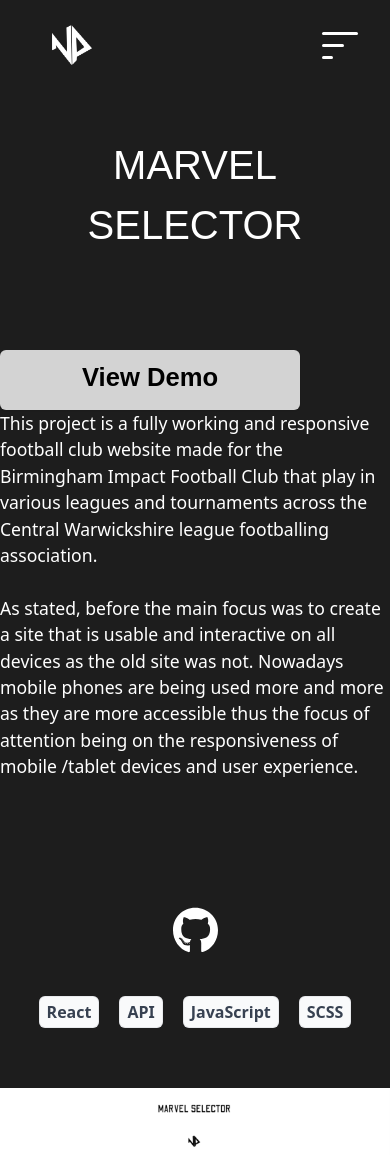
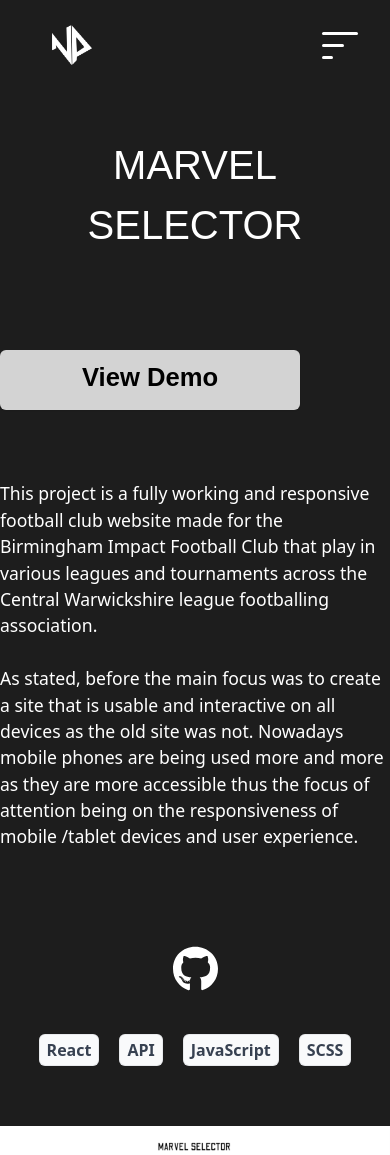
Before and after one commit to Nathan-47/nathanparchment.com-v03, a React (Create React App) app: page /marvelapi in a window 390 px wide. Shown: the top 1155 px of the page. Built offline with nearby package versions, Linux system fonts and the light colour scheme; a web font is replaced by a local one.

Commit message:
Add files via upload

```diff
--- a/src/sass/style.scss
+++ b/src/sass/style.scss
@@ -807,6 +807,8 @@ body {overflow-y: auto;}
 .project-content {
   color: $secondary-color;
   font-size: 1.1rem;
+  width: 100%;
+  margin: auto;
 }
 .project-heading-default{
   font-family: $archivo;
@@ -822,6 +824,7 @@ body {overflow-y: auto;}
 }
 #demo-btn {
   text-align: center;
+  margin: 10px auto;
   font-family: $archivo;
   font-weight: 700;
   font-size: 1.6rem;
@@ -867,15 +870,24 @@ body {overflow-y: auto;}
 }
 
 @media screen and (max-width: 1023px) {
-  #demo-btn {margin: 0px 100px auto;}
+  #demo-btn {
+    margin: 0px 140px auto;
+  }
+  .project-content {
+    margin-top: 4em;
 }
+.github-logo {
+  margin-top: 6em;
+}
+}
+
 
 @media screen and (max-width: 900px) {
   #demo-btn {
-    margin: 0px 100px auto;
+    margin: 0px 120px auto;
     width: 350px;
 }
- .project-body {width: 80%;}
+ .project-body {width: 70%;}
 }
 
 @media screen and (max-width: 768px) {
```
